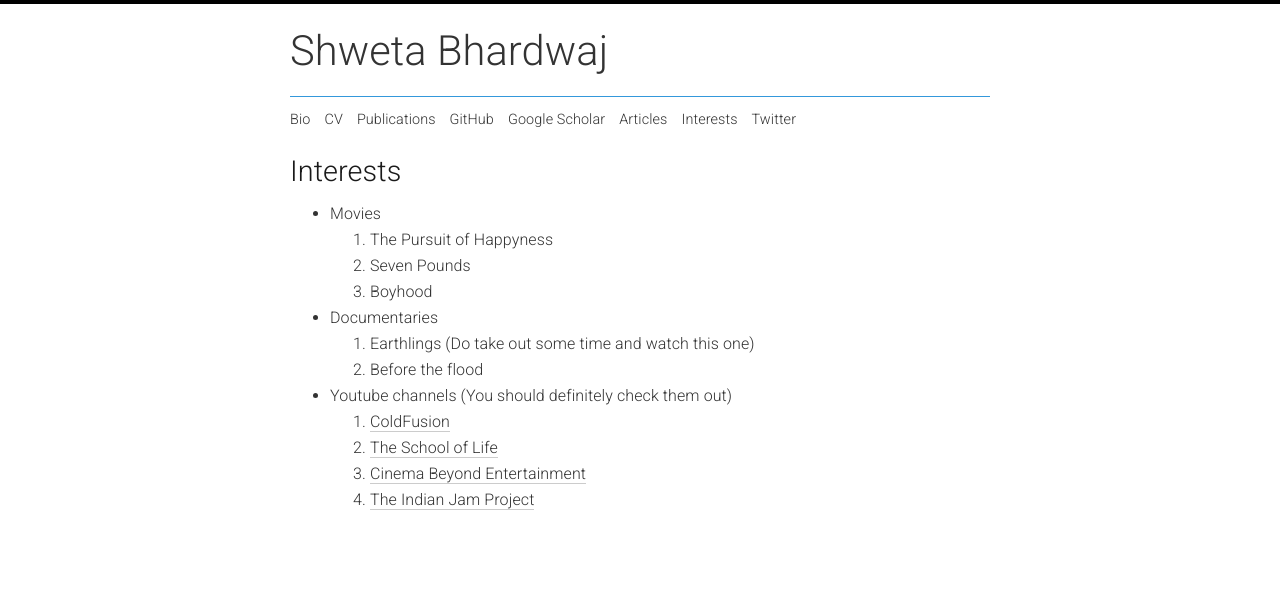
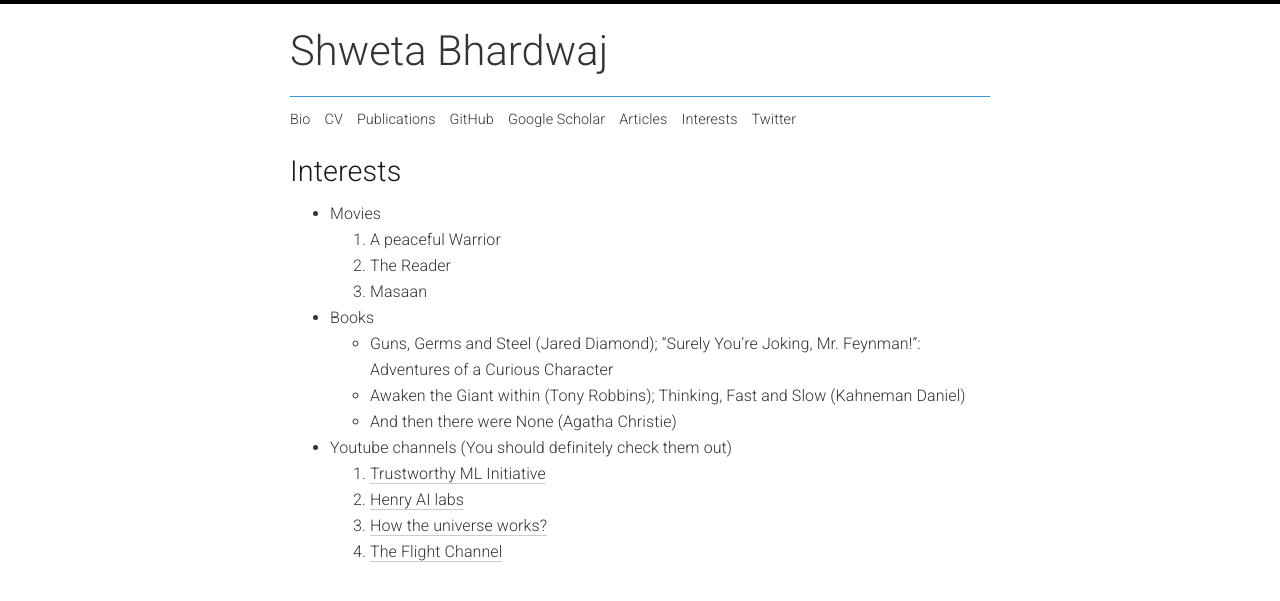
Before and after one commit to shwetabhardwaj44/shwetabhardwaj44.github.io, a Jekyll site: the page built from _pages/interests.md, in a window 1280 px wide. Shown: the top 601 px of the page. Built offline with Jekyll 4.4.1, drawn with Linux system fonts in a browser that asks for light colours.

Commit message:
editing index.md

```diff
--- a/_pages/interests.md
+++ b/_pages/interests.md
@@ -18,16 +18,17 @@ permalink:  /interests/
 
 
 - Movies
-    1. The Pursuit of Happyness
-    2. Seven Pounds
-    3. Boyhood
+    1. A peaceful Warrior
+    2. The Reader
+    3. Masaan
 
-- Documentaries
-    1. Earthlings (Do take out some time and watch this one)
-    2. Before the flood
+- Books
+    - Guns, Germs and Steel (Jared Diamond); "Surely You're Joking, Mr. Feynman!": Adventures of a Curious Character
+    - Awaken the Giant within (Tony Robbins); Thinking, Fast and Slow (Kahneman Daniel)
+    - And then there were None (Agatha Christie)
 
 - Youtube channels (You should definitely check them out)
-    1. [ColdFusion](https://www.youtube.com/channel/UC4QZ_LsYcvcq7qOsOhpAX4A)
-    2. [The School of Life](https://www.youtube.com/channel/UC7IcJI8PUf5Z3zKxnZvTBog)
-    3. [Cinema Beyond Entertainment](https://www.youtube.com/channel/UC9uNpqgB0PfH1-hHQrUWXyw)
-    4. [The Indian Jam Project](https://www.youtube.com/channel/UCbpLD76CnWWZ-JqZ9LjR2Mw)
+    1. [Trustworthy ML Initiative](https://www.youtube.com/channel/UCzJzYJFp0uqv7efTkZidgnA)
+    2. [Henry AI labs](https://www.youtube.com/channel/UCHB9VepY6kYvZjj0Bgxnpbw)
+    3. [How the universe works?](https://www.youtube.com/channel/UCu2QtA-3OIJoXdBZfHc3zRA)
+    4. [The Flight Channel](https://www.youtube.com/c/theflightchannel)
```
